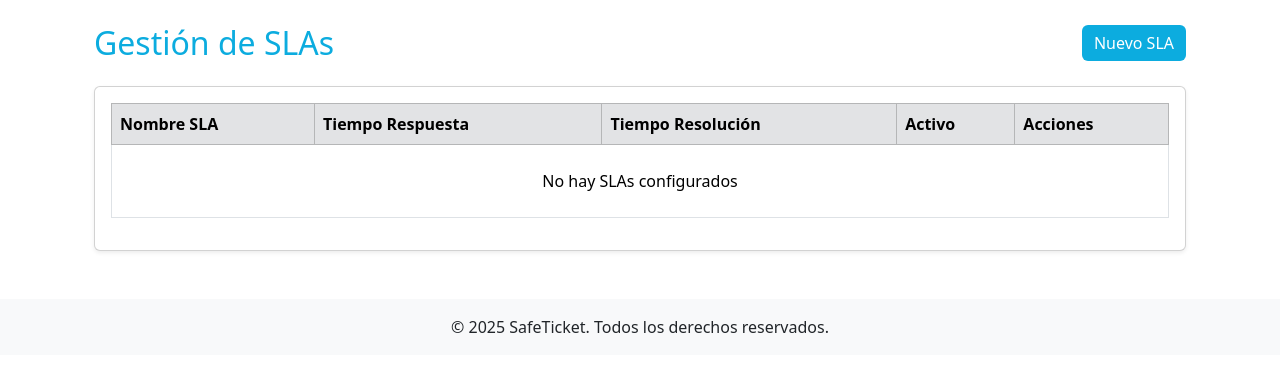
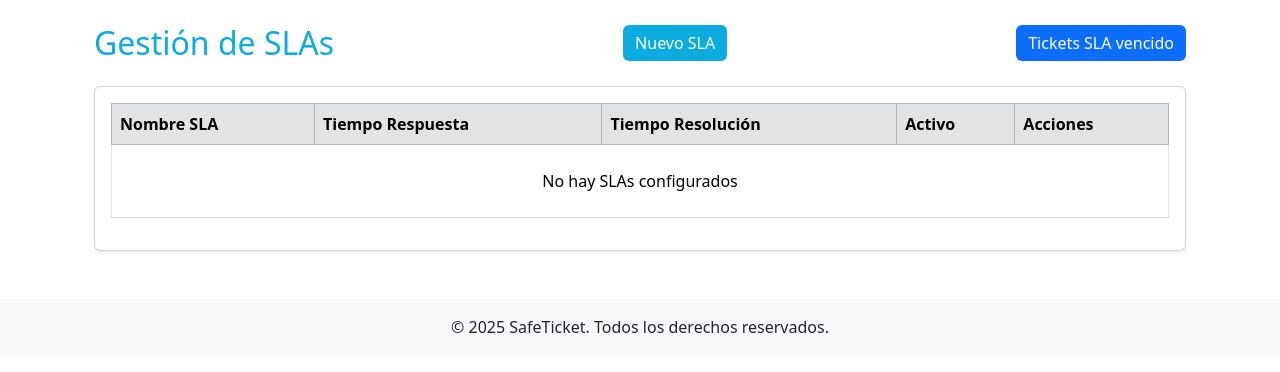
Before and after one commit to fabianagc/Safeticket, a Django app: page /lista_sla/ in a window 1280 px wide. Shown: the part 46-418 px from the top of the page. Run offline with Django 4.2, Linux system fonts and the light colour scheme; data that the repository does not hold is empty.

Commit message:
04-05-2025

```diff
--- a/ticketera/templates/app/lista_sla.html
+++ b/ticketera/templates/app/lista_sla.html
@@ -6,8 +6,11 @@
 <div class="container">
     <div class="d-flex justify-content-between align-items-center mb-4">
         <h2 class="mb-0" style="color: #0cacdf;">Gestión de SLAs</h2>
+
         <a href="{% url 'crear_sla' %}" class="btn btn-primary border-0" style="background-color: #0cacdf;">
             <i class="bi bi-plus-circle"></i> Nuevo SLA
+        </a>
+        <a href="{% url 'tickets_vencidos' %}" class="btn btn-primary border-0">Tickets SLA vencido
         </a>
     </div>
 
--- a/ticketera/urls.py
+++ b/ticketera/urls.py
@@ -27,5 +27,5 @@ urlpatterns = [
     path('lista_ticket/', views.lista_ticketView.as_view(), name='lista_ticket'),
     path('CrearTicketView', views.CrearTicketView.as_view(), name="CrearTicketView"),
     path('editar_ticket/<int:pk>/', views.editar_ticketView.as_view(), name='editar_ticket'),
-    path('lista_ticketUser/', views.lista_ticketUserView.as_view(), name='lista_ticketUser'),
+    path('tickets_vencidos/', views.tickets_vencidos, name='tickets_vencidos'),
 ]
--- a/ticketera/views.py
+++ b/ticketera/views.py
@@ -1,4 +1,5 @@
 from datetime import timedelta
+from urllib import request
 from django.shortcuts import render
 from django.contrib.auth.models import User
 from django.contrib.auth.forms import UserCreationForm, UserChangeForm
@@ -16,6 +17,8 @@ from django.shortcuts import get_object_or_404
 from django.contrib.auth.mixins import LoginRequiredMixin
 from django.db.models import Q
 from django.utils import timezone
+from django.views.generic import ListView
+from django.utils.timezone import now
 
 #VISTAS PARA PAGINAS DE SOLO VISUALIZACION
 
@@ -34,6 +37,57 @@ def pagCrud(request):
 def pagPass(request):
 
     return render (request, 'app/pagPass.html')
+
+#--------------------------------------
+def actualizar_estado_sla(ticket):
+    print(f"Evaluando ticket {ticket.id} - {ticket.titulo}")
+    if not ticket.sla_aplicado:
+        return
+
+    sla = ticket.sla_aplicado
+    ahora = timezone.now()
+
+    vencido = False
+
+    if ticket.fecha_primera_respuesta:
+        minutos = (ticket.fecha_primera_respuesta - ticket.fecha_creacion).total_seconds() / 60
+        if minutos > sla.tiempo_respuesta:
+            vencido = True
+    else:
+        minutos = (ahora - ticket.fecha_creacion).total_seconds() / 60
+        if minutos > sla.tiempo_respuesta:
+            vencido = True
+
+    # Verificar tiempo de resolución
+    if ticket.fecha_resolucion:
+        minutos = (ticket.fecha_resolucion - ticket.fecha_creacion).total_seconds() / 60
+        if minutos > sla.tiempo_resolucion:
+            vencido = True
+    else:
+        minutos = (ahora - ticket.fecha_creacion).total_seconds() / 60
+        if minutos > sla.tiempo_resolucion:
+            vencido = True
+
+    nuevo_estado = 'Sla vencido' if vencido else 'Sla en regla'
+    print(f"Ticket {ticket.id} - estado actual: '{ticket.sla_estado}' | estado calculado: '{nuevo_estado}'")
+    if ticket.sla_estado != nuevo_estado:
+        print(f"Ticket {ticket.id}: estado SLA cambia de {ticket.sla_estado} a {nuevo_estado}")
+        ticket.sla_estado = nuevo_estado
+        ticket.save()
+        print(f"Ticket {ticket.id}: SLA actualizado a {nuevo_estado}")
+
+
+def tickets_vencidos(request):
+    tickets = TICKET.objects.all()
+
+    for ticket in tickets:
+        actualizar_estado_sla(ticket)
+
+    tickets_vencidos = TICKET.objects.filter(sla_estado='Sla vencido')
+
+    return render(request, 'app/tickets_vencidos.html', {'tickets_vencidos': tickets_vencidos})
+
+#--------------------------------------
 
 #DASHBOARD O LISTA DE TICKETS
 
@@ -90,29 +144,44 @@ class CrearTicketView(CreateView):
     template_name = 'app/pagCrearticket.html'
     success_url = reverse_lazy('lista_ticket')
 
+    def form_valid(self, form):
+        ticket = form.save(commit=False)
+
+        sla_activo = SLA.objects.filter(activo=True).first()
+        if sla_activo:
+            ticket.sla_aplicado = sla_activo
+
+        ticket.save()
+        return super().form_valid(form)
+
 #CONFIGURACION SLA
 
 def configuracion_sla(request, sla_id):
     sla = get_object_or_404(SLA, id=sla_id)
-    TICKET.objects.all().update(sla_aplicado=sla)
-    messages.success(request, f"El SLA '{sla.nombre_sla}' ha sido aplicado a todos los tickets.")
+
+    sla.activo = True
+    sla.save()
+
+    TICKET.objects.filter(sla_aplicado__isnull=True).update(sla_aplicado=sla)
+
+    messages.success(request, f"El SLA '{sla.nombre_sla}' ha sido activado y aplicado a tickets existentes.")
     return redirect('lista_sla')
 
 class lista_slaView(ListView):
     model = SLA
     template_name = 'app/lista_sla.html'
     context_object_name = 'slas'
-    ordering = ['-id']
+    ordering = ['-activo', 'nombre_sla']
 
 class crear_slaView(CreateView):
     model = SLA
-    fields = ['nombre_sla', 'tiempo_respuesta', 'tiempo_resolucion']
+    fields = ['nombre_sla', 'tiempo_respuesta', 'tiempo_resolucion', 'activo']
     template_name = 'app/crear_sla.html'
     success_url = reverse_lazy('lista_sla')
 
 class editar_slaView(UpdateView):
     model = SLA
-    fields = ['nombre_sla', 'tiempo_respuesta', 'tiempo_resolucion']
+    fields = ['nombre_sla', 'tiempo_respuesta', 'tiempo_resolucion', 'activo']
     template_name = 'app/editar_sla.html'
     success_url = reverse_lazy('lista_sla')
 
@@ -120,13 +189,6 @@ class eliminar_slaView(DeleteView):
     model = SLA
     template_name = 'app/sla_confirm_delete.html'
     success_url = reverse_lazy('lista_sla')
-
-def form_valid(self, form):
-    form.instance.id_usuario_solicitante = self.request.user
-    sla_por_defecto = SLA.objects.filter(nombre_sla="SLA aplicado").first()
-    form.instance.sla_aplicado = sla_por_defecto
-
-    return super().form_valid(form)
 
 #INICIO Y CIERRE DE SESION
 
@@ -138,7 +200,7 @@ def pagLogin(request):
 
         if user is not None:
             login(request, user)
-            if user.last_name == 'Administrador':
+            if user.last_name == 'Administrador'or username == 'admin':
                 return redirect('lista_ticket')
             elif user.last_name == 'Analista':
                 return redirect('lista_ticket')
```
Also changed, not shown: ticketera/models.py (+15 -8 lines), ticketera/templates/app/tickets_vencidos.html (added, +60 -0 lines), ticketera/migrations/0001_initial.py, ticketera/migrations/0002_alter_ticket_descripcion.py (deleted), ticketera/migrations/0002_ticket_sla_estado.py (added), ticketera/migrations/0003_alter_ticket_sla_estado.py (added), ticketera/migrations/0003_remove_ticket_sla_aplicado.py (deleted), ticketera/migrations/0004_alter_ticket_sla_estado.py (added), ticketera/migrations/0004_ticket_sla_aplicado.py (deleted), ticketera/migrations/0005_sla_activo_alter_sla_nombre_sla_and_more.py (deleted), ticketera/templates/app/base.html (indentation only).
